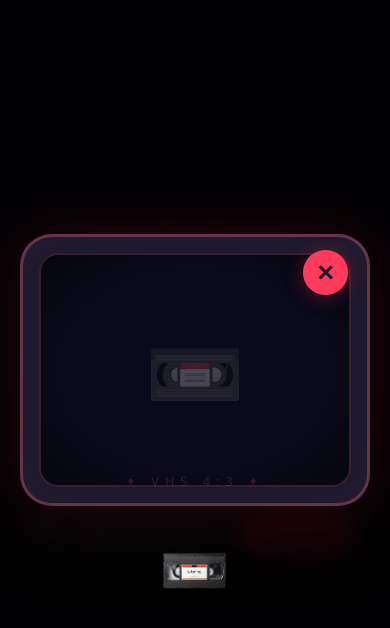
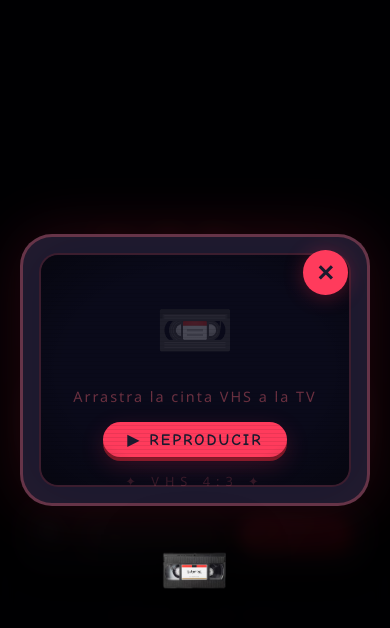
Before and after one commit to Raphapro900/NTR, a plain HTML site: page index.html in a window 390 px wide. Both pictures are taken after a click on the button "📼 CÓMO JUGAR". Drawn offline with Linux system fonts and the light colour scheme.

Commit message:
Refactor tutorial VHS section and improve layout

```diff
--- a/index.html
+++ b/index.html
@@ -543,7 +543,7 @@
         body.game-over-active { overflow: hidden; }
         .youtube-search.hidden, .youtube-results.hidden { display: none !important; }
 
-        /* === TUTORIAL VHS 4:3 CON VIDEO === */
+        /* === TUTORIAL VHS 4:3 === */
         .tutorial-overlay {
             position: fixed;
             top: 0;
@@ -582,6 +582,7 @@
             display: flex;
             justify-content: center;
             align-items: center;
+            flex-direction: column;
         }
         .tv-container .tv-screen video {
             width: 100%;
@@ -591,11 +592,46 @@
             background: #000;
             object-fit: contain;
         }
-        .tv-container .tv-screen .placeholder-icon {
+        .tv-container .tv-screen .placeholder {
             color: #ff6b7c44;
-            font-size: 5rem;
             text-align: center;
             font-family: 'Segoe UI', Arial, sans-serif;
+            display: flex;
+            flex-direction: column;
+            align-items: center;
+            gap: 1rem;
+        }
+        .tv-container .tv-screen .placeholder .icon {
+            font-size: 4rem;
+        }
+        .tv-container .tv-screen .placeholder .msg {
+            font-size: 1.1rem;
+            color: #ff6b7c66;
+            letter-spacing: 2px;
+        }
+        .tv-container .tv-screen .placeholder .play-btn {
+            font-family: 'Komika Axis', 'Comic Sans MS', cursive;
+            background: #ff3b5c;
+            border: none;
+            color: #1a1a2e;
+            font-size: 1.2rem;
+            font-weight: bold;
+            padding: 0.6rem 2rem;
+            border-radius: 60px;
+            cursor: pointer;
+            transition: all 0.2s ease;
+            text-transform: uppercase;
+            letter-spacing: 2px;
+            box-shadow: 0 4px 0 #881a2a, 0 8px 25px rgba(255,43,79,0.2);
+        }
+        .tv-container .tv-screen .placeholder .play-btn:hover {
+            background: #ff4f6e;
+            transform: scale(1.02);
+            box-shadow: 0 4px 0 #881a2a, 0 12px 35px rgba(255,43,79,0.3);
+        }
+        .tv-container .tv-screen .placeholder .play-btn:active {
+            transform: translateY(4px);
+            box-shadow: 0 0px 0 #881a2a;
         }
         .tv-container .tv-screen .scanlines {
             position: absolute;
@@ -635,7 +671,7 @@
             text-transform: uppercase;
         }
 
-        /* === CINTA VHS GRANDE - SOLO IMAGEN === */
+        /* === CINTA VHS GRANDE === */
         .vhs-tape-drag {
             width: 150px;
             height: 150px;
@@ -718,6 +754,8 @@
             .tv-container .tv-screen { aspect-ratio: 4/3; }
             .vhs-tape-drag { width: 100px; height: 100px; }
             .how-to-play-btn { font-size: 0.9rem; padding: 0.5rem 1.5rem; }
+            .tv-container .tv-screen .placeholder .msg { font-size: 0.9rem; }
+            .tv-container .tv-screen .placeholder .play-btn { font-size: 1rem; padding: 0.5rem 1.5rem; }
         }
         @media (max-width: 400px) {
             .heart { font-size: 3rem; }
@@ -738,14 +776,18 @@
     <button class="go-reset-btn" id="goResetBtn">⟳ Volver a intentar</button>
 </div>
 
-<!-- TUTORIAL VHS CON VIDEO -->
+<!-- TUTORIAL VHS -->
 <div class="tutorial-overlay" id="tutorialOverlay">
     <div class="tv-container" id="tvContainer">
         <button class="tutorial-close-btn" id="tutorialCloseBtn">✕</button>
         <div class="tv-screen" id="tvScreen">
             <div class="vignette"></div>
             <div class="scanlines"></div>
-            <div id="tvPlaceholder" class="placeholder-icon">📼</div>
+            <div id="tvPlaceholder" class="placeholder">
+                <div class="icon">📼</div>
+                <div class="msg">Arrastra la cinta VHS a la TV</div>
+                <button class="play-btn" id="playVideoBtn">▶ Reproducir</button>
+            </div>
             <video id="tutorialVideo" style="display:none;" controls>
                 <source src="Tutoriall.mp4" type="video/mp4">
                 Tu navegador no soporta el video.
@@ -850,6 +892,7 @@
         const tvPlaceholder = document.getElementById('tvPlaceholder');
         const tvContainer = document.getElementById('tvContainer');
         const tutorialVideo = document.getElementById('tutorialVideo');
+        const playVideoBtn = document.getElementById('playVideoBtn');
 
         // AUDIOS
         const underAudio = document.getElementById('underAudio');
@@ -1121,14 +1164,14 @@
         logoContainer.addEventListener('click', toggleLogo);
 
         // ============================================================
-        // TUTORIAL VHS - DRAG & DROP CON VIDEO
+        // TUTORIAL VHS - DRAG & DROP + BOTÓN
         // ============================================================
         function openTutorial() {
             tutorialOverlay.classList.add('active');
             tutorialVideo.pause();
             tutorialVideo.currentTime = 0;
             tutorialVideo.style.display = 'none';
-            tvPlaceholder.style.display = 'block';
+            tvPlaceholder.style.display = 'flex';
             vhsTapeDrag.classList.remove('dragging');
         }
 
@@ -1136,10 +1179,24 @@
             tutorialVideo.pause();
             tutorialVideo.currentTime = 0;
             tutorialVideo.style.display = 'none';
-            tvPlaceholder.style.display = 'block';
+            tvPlaceholder.style.display = 'flex';
             vhsTapeDrag.classList.remove('dragging');
             tvContainer.classList.remove('drag-over');
             tutorialOverlay.classList.remove('active');
+        }
+
+        function playVideo() {
+            tvPlaceholder.style.display = 'none';
+            tutorialVideo.style.display = 'block';
+            tutorialVideo.currentTime = 0;
+            tutorialVideo.play().catch((err) => {
+                console.log('Error reproduciendo video:', err);
+                // Si falla, mostrar mensaje
+                tvPlaceholder.style.display = 'flex';
+                tutorialVideo.style.display = 'none';
+                const msg = tvPlaceholder.querySelector('.msg');
+                msg.textContent = '⚠️ No se pudo reproducir el video. Asegúrate de que Tutoriall.mp4 esté en la carpeta.';
+            });
         }
 
         // DRAG EVENTS
@@ -1167,26 +1224,18 @@
             this.classList.remove('drag-over');
             const data = e.dataTransfer.getData('text/plain');
             if (data === 'vhs') {
-                insertVHSTape();
+                playVideo();
             }
         });
 
-        function insertVHSTape() {
-            if (vhsTapeDrag.classList.contains('dragging')) return;
-            vhsTapeDrag.classList.add('dragging');
+        // Botón de reproducción
+        playVideoBtn.addEventListener('click', playVideo);
 
-            setTimeout(() => {
-                tvPlaceholder.style.display = 'none';
-                tutorialVideo.style.display = 'block';
-                tutorialVideo.currentTime = 0;
-                tutorialVideo.play().catch(() => {});
-            }, 400);
-
-            tutorialVideo.addEventListener('ended', function onEnd() {
-                tutorialVideo.removeEventListener('ended', onEnd);
-                closeTutorial();
-            });
-        }
+        // Evento cuando el video termina
+        tutorialVideo.addEventListener('ended', function onEnd() {
+            tutorialVideo.removeEventListener('ended', onEnd);
+            closeTutorial();
+        });
 
         howToPlayBtn.addEventListener('click', openTutorial);
         tutorialCloseBtn.addEventListener('click', closeTutorial);
```
